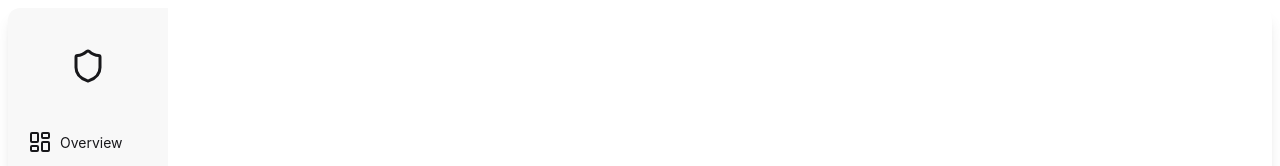
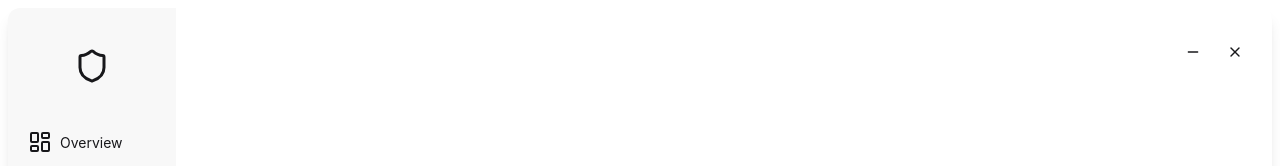
Before and after one commit to qylWheels/xav, a React (Vite) app in the folder xavgui/: page / in a window 1280 px wide. Shown: the top 166 px of the page. Built offline with nearby package versions, Linux system fonts and the light colour scheme.

Commit message:
Implement titlebar in App.tsx.

```diff
--- a/xavgui/src/App.tsx
+++ b/xavgui/src/App.tsx
@@ -2,7 +2,7 @@ import "@/index.css"
 import "@/App.css"
 import Overview from "@/views/Overview";
 import Scan from "@/views/Scan";
-import { Shield, Search, LayoutDashboard, Bolt } from "lucide-react";
+import { Shield, Search, LayoutDashboard, Bolt, Minus, X } from "lucide-react";
 
 function App() {
   const menuItems = [
@@ -17,10 +17,10 @@ function App() {
 
   return (
     <div className="w-screen h-screen bg-transparent p-2 overflow-hidden">
-      <div className="w-full h-full bg-white rounded-xl shadow-lg">
-        <ul className="menu menu-md rounded-l-xl bg-base-200 w-40 h-full">
-          <div className="flex items-center justify-center my-8">
-            <Shield size={36} />
+      <div className="w-full h-full bg-white rounded-xl shadow-lg flex">
+        <ul className="menu menu-md rounded-l-xl bg-base-200 w-48 h-full">
+          <div data-tauri-drag-region className="flex items-center justify-center py-8">
+            <Shield data-tauri-drag-region size={36} className="pointer-events-none" />
           </div>
           {menuItems.map((item) => (
             <li key={item.text} className="my-2">
@@ -32,6 +32,10 @@ function App() {
           ))}
           <span className="mt-auto self-center mb-4">{majorVersion}.{minorVersion}.{patchVersion}</span>
         </ul>
+        <div data-tauri-drag-region className="w-full h-1/9 flex justify-end items-center p-4">
+          <button className="btn btn-ghost btn-sm"><Minus size={16} /></button>
+          <button className="btn btn-ghost btn-sm"><X size={16} /></button>
+        </div>
       </div>
     </div>
   );
```
